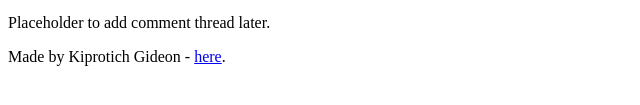
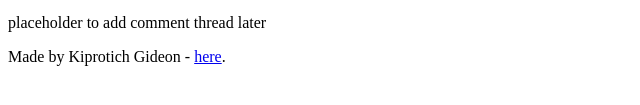
Before and after one commit to Kip-rotich46/My_First_Portfolio, a plain HTML site: page html_basic/index.html in a window 1280 px wide. Shown: the part 621-726 px from the top of the page, 0-640 px from the left. Drawn offline with Linux system fonts and the light colour scheme.

Commit message:
basic html

```diff
--- a/html_basic/index.html
+++ b/html_basic/index.html
@@ -6,12 +6,15 @@
   <title>Home - Kiprotich Gideon</title>
 </head>
 <body>
+  <!-- Header Section -->
   <header>
     <ul>
       <li><a href="index.html">Home</a></li>
       <li><a href="tweets.html">Tweets</a></li>
     </ul>
   </header>
+
+  <!-- Main Section -->
   <main>
     <article>
       <h1>Welcome to My Homepage</h1>
@@ -25,9 +28,11 @@
       </a>
     </article>
     <aside>
-      <p>Placeholder to add comment thread later.</p>
+      <p>placeholder to add comment thread later</p>
     </aside>
   </main>
+
+  <!-- Footer Section -->
   <footer>
     <p>Made by Kiprotich Gideon - <a href="https://example.com" target="_blank">here</a>.</p>
   </footer>
```
Also changed, not shown: html_basic/tweets.html (+6 -1 lines).
